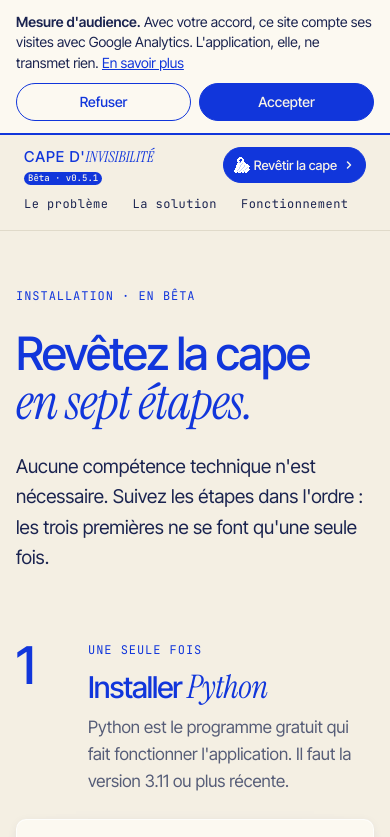
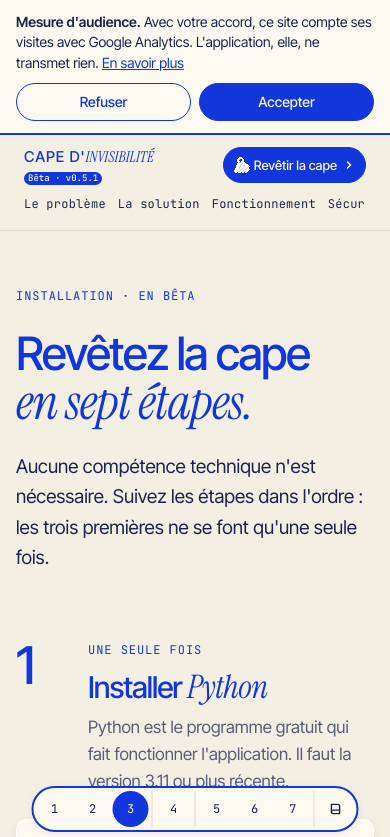
Before and after one commit to Vandksen/capedinvisibilite.website, a plain HTML site: page installation.html in a window 390 px wide. Shown: the top 837 px of the page. Drawn offline with Linux system fonts and the light colour scheme.

Commit message:
En-tête sur une ligne et menu mobile en barre fixée en bas
- Ordinateur : logo, menu et bouton « Revêtir la cape » sur une seule ligne,
  bouton toujours à droite.
- Mobile (installation et documentation) : menu numéroté en barre
  horizontale fixée en bas de l'écran.

Co-Authored-By: Claude Opus 5.5 <noreply@anthropic.com>

```diff
--- a/installation.html
+++ b/installation.html
@@ -136,10 +136,10 @@ h3 { font-size: 23px; font-weight: 500; letter-spacing: -.015em; line-height: 1.
 }
 .site-header .wrap {
   display: flex;
-  flex-wrap: wrap;
+  flex-wrap: nowrap;
   align-items: center;
   justify-content: space-between;
-  gap: 14px 28px;
+  gap: 14px 20px;
   padding-block: 16px;
 }
 .logo {
@@ -161,20 +161,24 @@ h3 { font-size: 23px; font-weight: 500; letter-spacing: -.015em; line-height: 1.
   letter-spacing: .06em;
   vertical-align: 3px;
 }
-.site-nav { display: flex; flex-wrap: wrap; gap: 6px 24px; }
+/* Bureau : logo, menu et bouton sur une ligne ; si la place manque, le menu défile */
+.site-header .logo, .header-cta { flex: none; white-space: nowrap; }
+.site-nav { display: flex; flex: 0 1 auto; flex-wrap: nowrap; gap: 6px clamp(12px, 1.4vw, 16px); min-width: 0; overflow-x: auto; scrollbar-width: none; }
+.site-nav::-webkit-scrollbar { display: none; }
+.site-nav a { flex: none; white-space: nowrap; }
 .site-nav a {
   padding: 6px 0;
   color: var(--ink);
   font-family: var(--mono);
   font-size: 12px;
-  letter-spacing: .04em;
+  letter-spacing: .02em;
   text-decoration: none;
 }
 .site-nav a:hover { color: var(--blue); }
 
 @media (max-width: 760px) {
   html { scroll-padding-top: 104px; }
-  .site-header .wrap { padding-block: 10px; gap: 4px; }
+  .site-header .wrap { flex-wrap: wrap; padding-block: 10px; gap: 4px; }
   .logo { font-size: 15px; }
   .beta { margin-left: 3px; padding: 2px 4px; font-size: 9px; vertical-align: 2px; }
   .site-header .beta { display: table; margin: 3px 0 0; letter-spacing: 0; }
@@ -337,18 +341,26 @@ code {
   .card { padding: 20px; }
 }
 
-/* Mobile : le menu quitte le bord gauche et s'affiche en entier en bas de page, avant le pied */
+/* Mobile : le menu garde ses numéros et devient une barre horizontale fixée en bas de l'écran */
 @media (max-width: 760px) {
   :root { --rail: 0px; }
-  body { display: flex; flex-direction: column; }
-  .steps-nav { order: 1; position: static; width: auto; margin: 0 16px 40px; padding: 10px; transform: none; border-radius: 10px; }
-  .site-footer { order: 2; }
-  .steps-nav a { justify-content: flex-start; width: auto; min-height: 44px; padding: 6px 10px; border-radius: 10px; }
-  .steps-cat { position: static; width: auto; height: auto; padding: 4px 10px 6px; overflow: visible; clip-path: none; white-space: normal; }
-  .steps-group + .steps-group { margin-top: 8px; padding-top: 8px; }
-  .steps-nav .label-text { position: static; width: auto; height: auto; overflow: visible; clip-path: none; white-space: normal; }
-  .steps-nav .n { background: var(--chip); }
-  .steps-nav a[aria-current="step"] .n { background: var(--on-blue); color: var(--blue); }
+  body { padding-bottom: 76px; }
+  .steps-nav {
+    top: auto;
+    bottom: 12px;
+    left: 50%;
+    display: flex;
+    align-items: center;
+    width: max-content;
+    max-width: calc(100% - 24px);
+    overflow-x: auto;
+    scrollbar-width: none;
+    transform: translateX(-50%);
+  }
+  .steps-nav::-webkit-scrollbar { display: none; }
+  .steps-group { flex: none; }
+  .steps-nav ol { flex-direction: row; }
+  .steps-group + .steps-group { margin: 0 0 0 3px; padding: 0 0 0 3px; border-top: 0; border-left: 1px solid var(--line); }
   .guide { padding-left: 16px; }
   .site-footer .wrap { padding-left: 16px; }
 }
```
Also changed, not shown: documentation.html (+27 -15 lines), index.html (+9 -5 lines), mentions-legales.html (+9 -5 lines).
